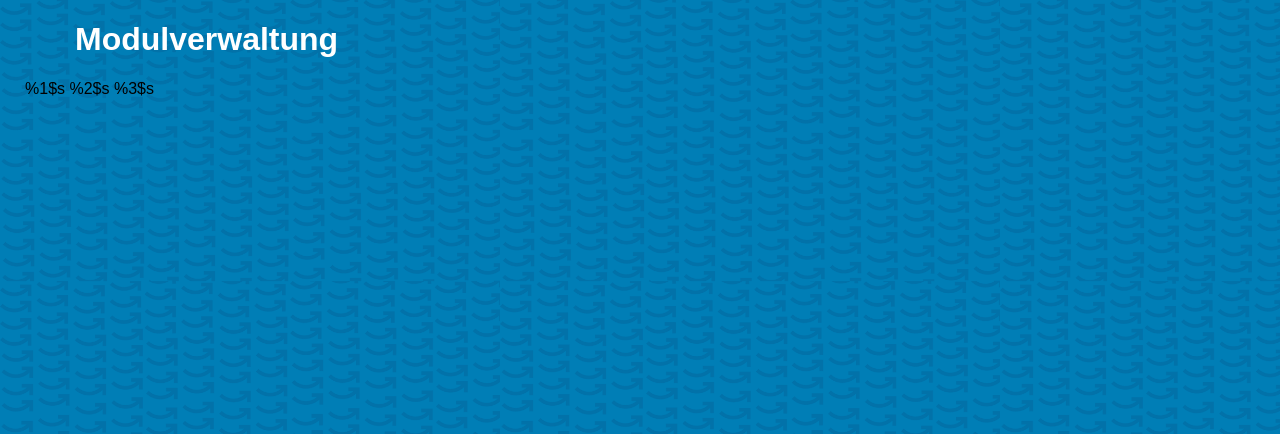
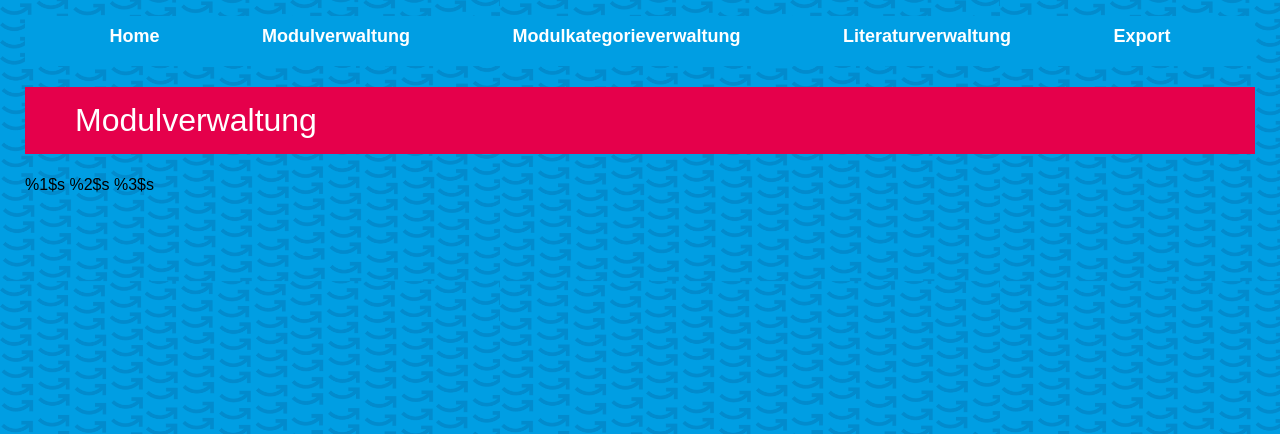
Before and after one commit to CorneliusKluge/Modulist, a PHP site: template Views/Module/ModuleTemplate.php in a window 1280 px wide. Shown: the top 434 px of the page. Run offline with PHP 8.4, Linux system fonts and the light colour scheme; the template is opened without the code that fills it, so the values that code supplies are empty; some libraries are stand-ins or nearby versions.

Commit message:
Fix editor + h1 CSS, Add navbar to modules

```diff
--- a/Views/Literature/LiteratureAddView.php
+++ b/Views/Literature/LiteratureAddView.php
@@ -37,4 +37,5 @@
         <label class="form_label" for="literature_add_isbn">ISBN:</label>
         <input class="form_input" type="string" id="literature_add_isbn" name="literature_add_isbn"/>
     </div>
+    <input class="form_submit button" type="submit" name="module_add_submit"/>
 </form>
--- a/Views/Module/ModuleListView.php
+++ b/Views/Module/ModuleListView.php
@@ -1,4 +1,4 @@
-<h1>Liste der Module</h1>
+<h2>Liste der Module</h2>
 
 <br>
 <?php
--- a/Views/Module/ModuleTemplate.php
+++ b/Views/Module/ModuleTemplate.php
@@ -5,13 +5,25 @@
         <script src="libs/tinymce/tinymce.min.js"></script>
         <script>
             tinymce.init({
-                selector: '.module_add_editor',
-                height: 300,
-                width: 800
+                selector: '.form_editor',
+                menubar: 'edit view format'
             });
         </script>
     </head>
     <body>
+        <nav class="navbar">
+            <div>
+                <a class="img-logo"></a>
+                <ul class="navbar_container">
+                    <li class="navbar_entry"><a>Home</a></li>
+                    <li class="navbar_entry"><a>Modulverwaltung</a></li>
+                    <li class="navbar_entry"><a>Modulkategorieverwaltung</a></li>
+                    <li class="navbar_entry"><a>Literaturverwaltung</a></li>
+                    <li class="navbar_entry"><a>Export</a></li>
+                    <!-- <li class="navbar_entry"><a>Optionen</a></li> -->
+                </ul>
+            </div>
+        </nav>
         <h1>Modulverwaltung</h1>
         %1$s
 
--- a/css/style.css
+++ b/css/style.css
@@ -2,25 +2,20 @@
     font-family: Arial, Helvetica, sans-serif;
     font-size: 12pt;
     margin: 0 25px;
-    background-color: #007EB6;
+    background-color:#009ee3;
     background-image: url("../img/muster-modulist.png");
     background-size: 500px;
     background-repeat: repeat;
 }
 
-/*------------------------navbar------------------------*/
-
-nav {
-    height: 50px;
-}
-
-/*------------------------heading------------------------*/
+/*------------------------headings------------------------*/
 
 h1 {
-    padding-left: 50px;
+    padding: 15px 0 15px 50px;
+    color: white;
+    background-color: #E5004B;
     font-family: 'Source Sans Pro',sans-serif;
-    color: white;
-    /* background-color: #09497D; */
+    font-weight: 400;
 }
 
 h2 {
@@ -48,20 +43,60 @@
 .button {
     display: block;
     margin: 25px;
-    padding: 5px;
+    padding: 10px 5px;
     border: 2px solid #000;
     border-radius: 8px;
     background-color: #fff;
     font-family: 'Source Sans Pro',sans-serif;
     font-size: large;
     font-weight: 700;
-    transition-duration: .2s;
+    text-align: center;
+    line-height: normal;
 }
+
 .button:hover {
-    transition-duration: .2s;
     color: #fff;
     background-color: #09497D;
     cursor: pointer;
+}
+
+/*------------------------navbar------------------------*/
+
+.navbar {
+    width: 100%;
+    background-color: #009ee3;
+}
+
+.navbar_container {
+    display: flex;
+    justify-content: space-evenly;
+    height: 50px;
+    padding: 0;
+}
+
+.navbar_entry {
+    display: inline;
+    width: auto;
+    margin: 5px;
+    padding: 5px;
+    font-family: 'Source Sans Pro',sans-serif;
+    font-size: large;
+    font-weight: 700;
+    color: #fff;
+    /* border-right: 2px solid white; */
+}
+
+.navbar_entry:nth-last-child(1) {
+    border-right: none;
+}
+
+.navbar_entry:hover {
+    color: #09497D;
+    cursor: pointer;
+}
+
+.navbar_entry > a {
+    padding: 8px;
 }
 
 /*------------------------form------------------------*/
@@ -74,7 +109,7 @@
     border: 2px solid #000;
     border-radius: 10px;
     flex-flow: row wrap;
-    align-items: flex-end; /* maybe center or baseline...? */
+    align-items: flex-end;
     background-color: #fff;
 }
 
@@ -92,6 +127,7 @@
     min-height: 50px;
     flex-grow: 2;
     margin: 0 25px;
+    align-self: flex-start;
 }
 
 .form_label {
@@ -110,14 +146,26 @@
     margin-left: 15px;
 }
 
+.form_editor {
+    width: 400px;
+}
+
+.tox-tinymce {
+    margin-left: 15px;
+}
+
 .form_select {
     height: 26px;
     width: calc(100% - 15px); /* substract the margin width (so that columns remain at 400px)  */
     margin-left: 15px;
 }
 
+.form_radio_entry {
+    margin-left: 15px;
+}
+
 .form_submit {
     align-self: flex-end;
-    /* margin-left: calc(100% - 50px); */
-    margin-left: 90%;
+    margin-left: calc(100% - 111px); /* substract the margins + half of buttons width */
+    /* margin-left: 90%; */
 }
```
Also changed, not shown: Controllers/LiteratureController.php (+6 -7 lines), Views/Module/ModuleAddView.php (+22 -19 lines).
